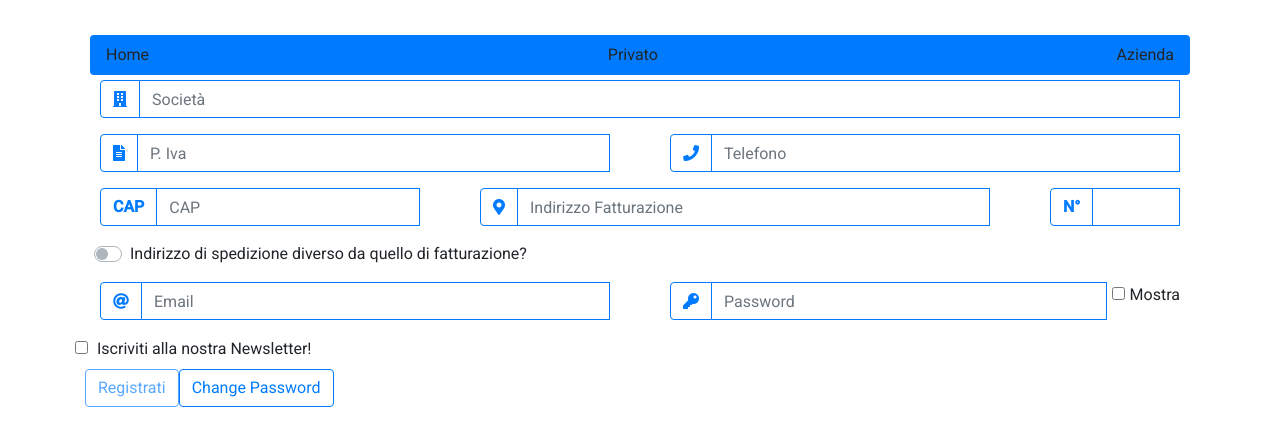
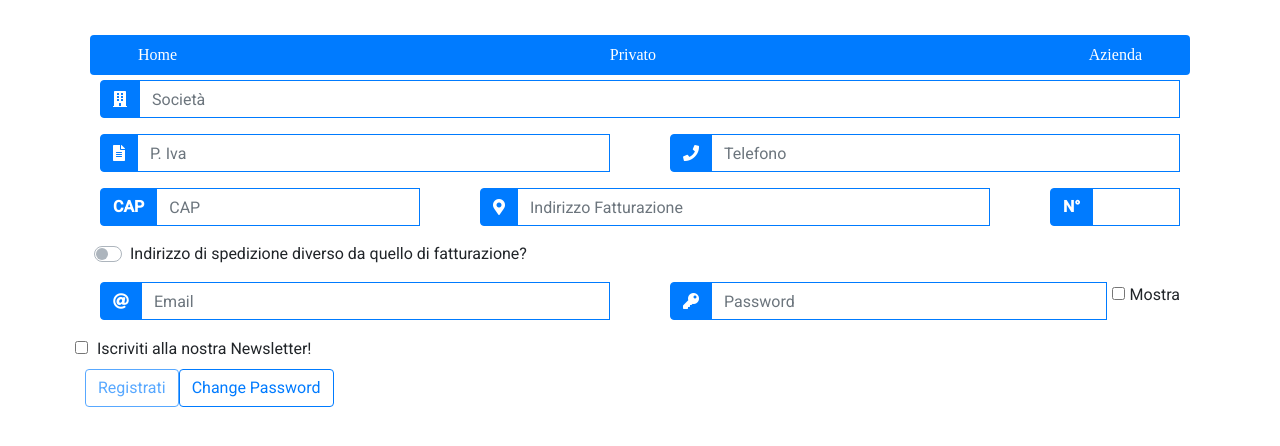
Before and after one commit to zGaglia/YTiAProject, an Angular app: page /azienda in a window 1280 px wide. Shown: the top 446 px of the page. Built offline with nearby package versions, Linux system fonts and the light colour scheme.

Commit message:
naavbar1.1

```diff
--- a/src/styles.css
+++ b/src/styles.css
@@ -18,10 +18,10 @@ body { margin: 0; font-family: Roboto, "Helvetica Neue", sans-serif; }
     font-size: 1rem;
     font-weight: 400;
     line-height: 1.5;
-    color: #007bff;
+    color: #ffffff;
     text-align: center;
     white-space: nowrap;
-    background-color: #ffffff;
+    background-color: #007bff;
     border: 1px solid #007bff;
     border-radius: .25rem;
     }
@@ -41,6 +41,8 @@ body { margin: 0; font-family: Roboto, "Helvetica Neue", sans-serif; }
         transition: border-color .15s ease-in-out,box-shadow .15s ease-in-out;
         }
         .navbar {
+            font-family: bold;
+            color: #fff;
             margin: 5px;
             position: relative;
             display: -ms-flexbox;
@@ -51,7 +53,7 @@ body { margin: 0; font-family: Roboto, "Helvetica Neue", sans-serif; }
             align-items: center;
             -ms-flex-pack: justify;
             justify-content: space-between;
-            padding: .5rem 1rem;
+            padding: .5rem 3rem;
             border-radius: .25rem;
             }
 html, body { height: 100%; }
```
